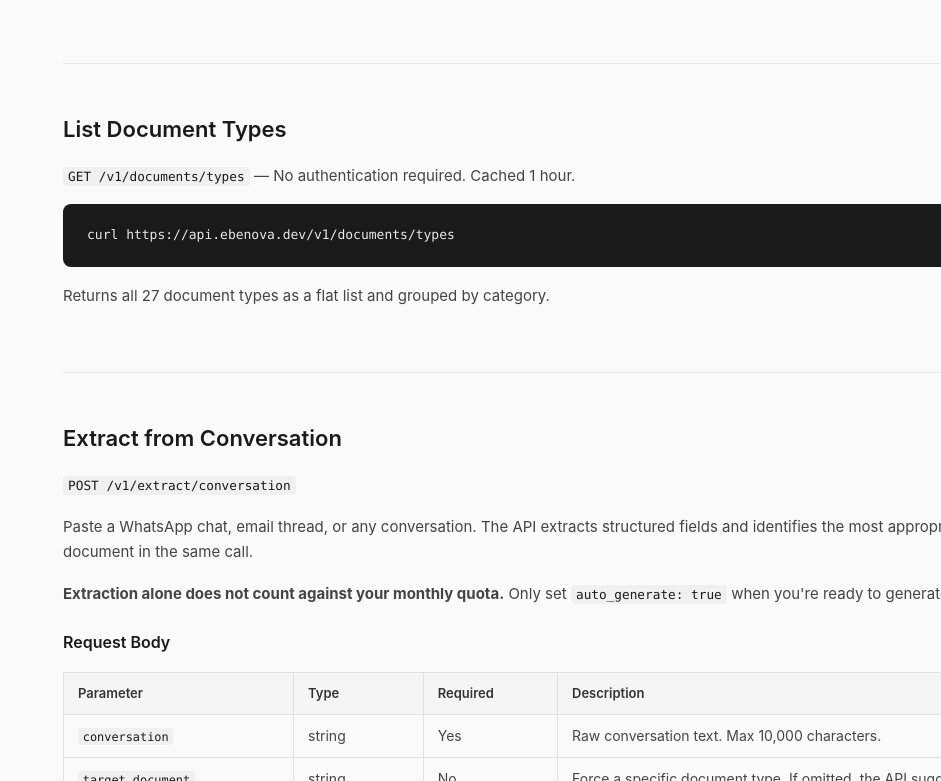
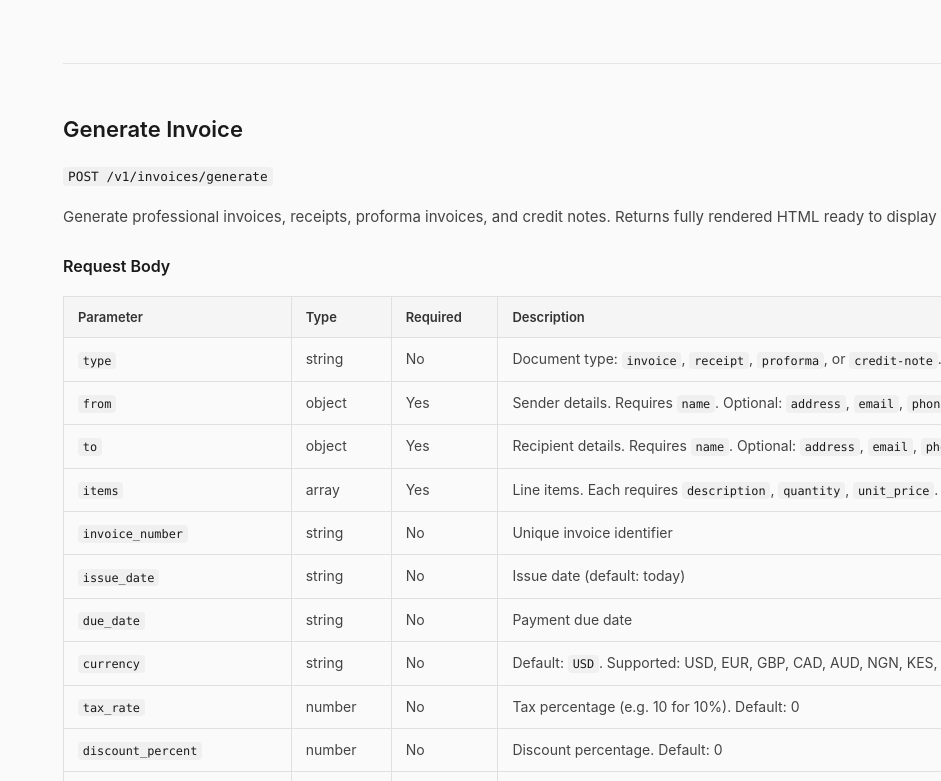
Before and after one commit to dgtalquantumleap-ai/signova, a React (Vite) app: page /docs in a window 1280 px wide. Shown: the part 2019-2800 px from the top of the page, without its empty margins (339-1280 px from the left). Built offline with nearby package versions, Linux system fonts and the light colour scheme; a web font is replaced by a local one.

Commit message:
feat: Add Invoice API documentation to Docs.jsx

```diff
--- a/src/pages/Docs.jsx
+++ b/src/pages/Docs.jsx
@@ -28,6 +28,7 @@ export default function Docs() {
             <li><a href="#quickstart">Quickstart</a></li>
             <li><a href="#authentication">Authentication</a></li>
             <li><a href="#generate">Generate Document</a></li>
+            <li><a href="#invoices">Generate Invoice</a></li>
             <li><a href="#types">List Document Types</a></li>
             <li><a href="#extract">Extract from Conversation</a></li>
             <li><a href="#usage">Check Usage</a></li>
@@ -115,6 +116,118 @@ export default function Docs() {
                 <tr><td><code>usage.resets_at</code></td><td>ISO date</td><td>When the monthly quota resets</td></tr>
               </tbody>
             </table>
+          </section>
+
+          {/* ── Invoices ── */}
+          <section id="invoices">
+            <h2>Generate Invoice</h2>
+            <p><code>POST /v1/invoices/generate</code></p>
+            <p>
+              Generate professional invoices, receipts, proforma invoices, and credit notes.
+              Returns fully rendered HTML ready to display or print-to-PDF client-side.
+            </p>
+
+            <h3>Request Body</h3>
+            <table className="docs-table">
+              <thead><tr><th>Parameter</th><th>Type</th><th>Required</th><th>Description</th></tr></thead>
+              <tbody>
+                <tr><td><code>type</code></td><td>string</td><td>No</td><td>Document type: <code>invoice</code>, <code>receipt</code>, <code>proforma</code>, or <code>credit-note</code>. Default: <code>invoice</code></td></tr>
+                <tr><td><code>from</code></td><td>object</td><td>Yes</td><td>Sender details. Requires <code>name</code>. Optional: <code>address</code>, <code>email</code>, <code>phone</code>, <code>tax_id</code></td></tr>
+                <tr><td><code>to</code></td><td>object</td><td>Yes</td><td>Recipient details. Requires <code>name</code>. Optional: <code>address</code>, <code>email</code>, <code>phone</code>, <code>tax_id</code></td></tr>
+                <tr><td><code>items</code></td><td>array</td><td>Yes</td><td>Line items. Each requires <code>description</code>, <code>quantity</code>, <code>unit_price</code>. Optional: <code>notes</code></td></tr>
+                <tr><td><code>invoice_number</code></td><td>string</td><td>No</td><td>Unique invoice identifier</td></tr>
+                <tr><td><code>issue_date</code></td><td>string</td><td>No</td><td>Issue date (default: today)</td></tr>
+                <tr><td><code>due_date</code></td><td>string</td><td>No</td><td>Payment due date</td></tr>
+                <tr><td><code>currency</code></td><td>string</td><td>No</td><td>Default: <code>USD</code>. Supported: USD, EUR, GBP, CAD, AUD, NGN, KES, GHS, ZAR, INR, AED, SGD</td></tr>
+                <tr><td><code>tax_rate</code></td><td>number</td><td>No</td><td>Tax percentage (e.g. 10 for 10%). Default: 0</td></tr>
+                <tr><td><code>discount_percent</code></td><td>number</td><td>No</td><td>Discount percentage. Default: 0</td></tr>
+                <tr><td><code>notes</code></td><td>string</td><td>No</td><td>Notes shown on invoice</td></tr>
+                <tr><td><code>payment_instructions</code></td><td>string</td><td>No</td><td>Bank details or payment instructions</td></tr>
+                <tr><td><code>logo_url</code></td><td>string</td><td>No</td><td>Public URL of logo image</td></tr>
+              </tbody>
+            </table>
+
+            <h3>Example Request</h3>
+            <pre className="code-block">{`curl -X POST https://api.ebenova.dev/v1/invoices/generate \\
+  -H "Authorization: Bearer sk_live_your_api_key" \\
+  -H "Content-Type: application/json" \\
+  -d '{
+    "type": "invoice",
+    "from": {
+      "name": "Acme Design Ltd.",
+      "address": "12 Marina, Lagos, Nigeria",
+      "email": "billing@acme.com"
+    },
+    "to": {
+      "name": "John Smith",
+      "address": "456 Oak Ave, London, UK",
+      "email": "john@example.com"
+    },
+    "items": [
+      {
+        "description": "Website Design",
+        "quantity": 1,
+        "unit_price": 2500
+      }
+    ],
+    "invoice_number": "INV-2026-001",
+    "issue_date": "April 1, 2026",
+    "due_date": "April 30, 2026",
+    "currency": "USD"
+  }'`}</pre>
+
+            <h3>Response</h3>
+            <table className="docs-table">
+              <thead><tr><th>Field</th><th>Type</th><th>Description</th></tr></thead>
+              <tbody>
+                <tr><td><code>success</code></td><td>boolean</td><td>true if successful</td></tr>
+                <tr><td><code>invoice_id</code></td><td>string</td><td>Unique invoice identifier (e.g. <code>inv_mnb3xqmn_xt2sq</code>)</td></tr>
+                <tr><td><code>invoice_number</code></td><td>string</td><td>Your provided invoice number</td></tr>
+                <tr><td><code>type</code></td><td>string</td><td>Document type generated</td></tr>
+                <tr><td><code>currency</code></td><td>string</td><td>Currency code</td></tr>
+                <tr><td><code>subtotal</code></td><td>number</td><td>Subtotal before tax/discount</td></tr>
+                <tr><td><code>tax_amount</code></td><td>number</td><td>Calculated tax amount</td></tr>
+                <tr><td><code>discount_amount</code></td><td>number</td><td>Calculated discount amount</td></tr>
+                <tr><td><code>total</code></td><td>number</td><td>Final total amount</td></tr>
+                <tr><td><code>html</code></td><td>string</td><td>Fully rendered HTML invoice</td></tr>
+                <tr><td><code>usage</code></td><td>object</td><td>Usage stats (documents remaining)</td></tr>
+                <tr><td><code>generated_at</code></td><td>ISO date</td><td>Generation timestamp</td></tr>
+              </tbody>
+            </table>
+
+            <h3>Example Response</h3>
+            <pre className="code-block">{`{
+  "success": true,
+  "invoice_id": "inv_mnb3xqmn_xt2sq",
+  "invoice_number": "INV-2026-001",
+  "type": "invoice",
+  "currency": "USD",
+  "subtotal": 2500,
+  "tax_amount": 0,
+  "discount_amount": 0,
+  "total": 2500,
+  "html": "<!DOCTYPE html>\\n<html>...",
+  "usage": {
+    "documents_used": 1,
+    "documents_remaining": 99,
+    "monthly_limit": 100,
+    "resets_at": "2026-04-01T00:00:00Z"
+  },
+  "generated_at": "2026-03-29T01:55:44.835Z"
+}`}</pre>
+
+            <h3>Supported Types</h3>
+            <ul>
+              <li><strong>invoice</strong> — Standard invoice with due date</li>
+              <li><strong>receipt</strong> — Proof of payment (no due date)</li>
+              <li><strong>proforma</strong> — Proforma invoice for customs/quotes</li>
+              <li><strong>credit-note</strong> — Credit note for refunds/adjustments</li>
+            </ul>
+
+            <h3>PDF Generation</h3>
+            <p>
+              The API returns HTML. To get a PDF, render the HTML and use <code>window.print()</code> or send the HTML to a PDF microservice like Puppeteer.
+            </p>
           </section>
 
           {/* ── List Types ── */}
@@ -266,21 +379,42 @@ const result = await client.documents.generate({
 console.log(result.document)`}</pre>
 
             <h3>MCP Server (Claude Desktop / Cursor)</h3>
-            <p>Use the Ebenova API directly from Claude Desktop or Cursor. Add to your MCP config:</p>
+            <p>Use the Ebenova API directly from Claude Desktop, Cursor, or any MCP-compatible AI tool. No extra setup — one config block and you're done.</p>
             <pre className="code-block">{`{
   "mcpServers": {
     "ebenova-legal": {
       "command": "npx",
-      "args": ["-y", "@ebenova/legal-docs-mcp"],
-      "env": { "EBENOVA_API_KEY": "sk_live_your_key" }
+      "args": ["-y", "ebenova-legal-docs-mcp"],
+      "env": {
+        "EBENOVA_API_KEY": "sk_live_your_key_here"
+      }
     }
   }
 }`}</pre>
+
+            <h4>Config file location</h4>
+            <table className="docs-table">
+              <thead><tr><th>Platform</th><th>Path</th></tr></thead>
+              <tbody>
+                <tr><td>macOS</td><td><code>~/Library/Application Support/Claude/claude_desktop_config.json</code></td></tr>
+                <tr><td>Windows</td><td><code>%APPDATA%\Claude\claude_desktop_config.json</code></td></tr>
+                <tr><td>Cursor</td><td>Settings → MCP → Add server</td></tr>
+              </tbody>
+            </table>
+
+            <h4>Example prompts once connected</h4>
+            <ul>
+              <li><em>"Generate an NDA between Acme Inc. and John Smith, 2 years, mutual, Nigerian law."</em></li>
+              <li><em>"Create a freelance contract for a $5,000 web project."</em></li>
+              <li><em>"Here's our WhatsApp conversation — turn it into a tenancy agreement."</em></li>
+              <li><em>"What legal document types do you support?"</em></li>
+            </ul>
+
             <p>
-              Config file location: <code>~/Library/Application Support/Claude/claude_desktop_config.json</code> (macOS)
-              or <code>%APPDATA%\Claude\claude_desktop_config.json</code> (Windows).
+              The MCP server is also listed on{' '}
+              <a href="https://smithery.ai/server/ebenova/legal-docs" target="_blank" rel="noopener noreferrer">Smithery</a>.
+              Source code on <a href="https://github.com/dgtalquantumleap-ai/legal-docs-mcp" target="_blank" rel="noopener noreferrer">GitHub</a>.
             </p>
-            <p>Once connected, you can say: <em>"Generate an NDA between Acme Inc. and John Smith, 2 years, mutual, Nigerian law."</em></p>
           </section>
 
           {/* ── Pricing ── */}
```
